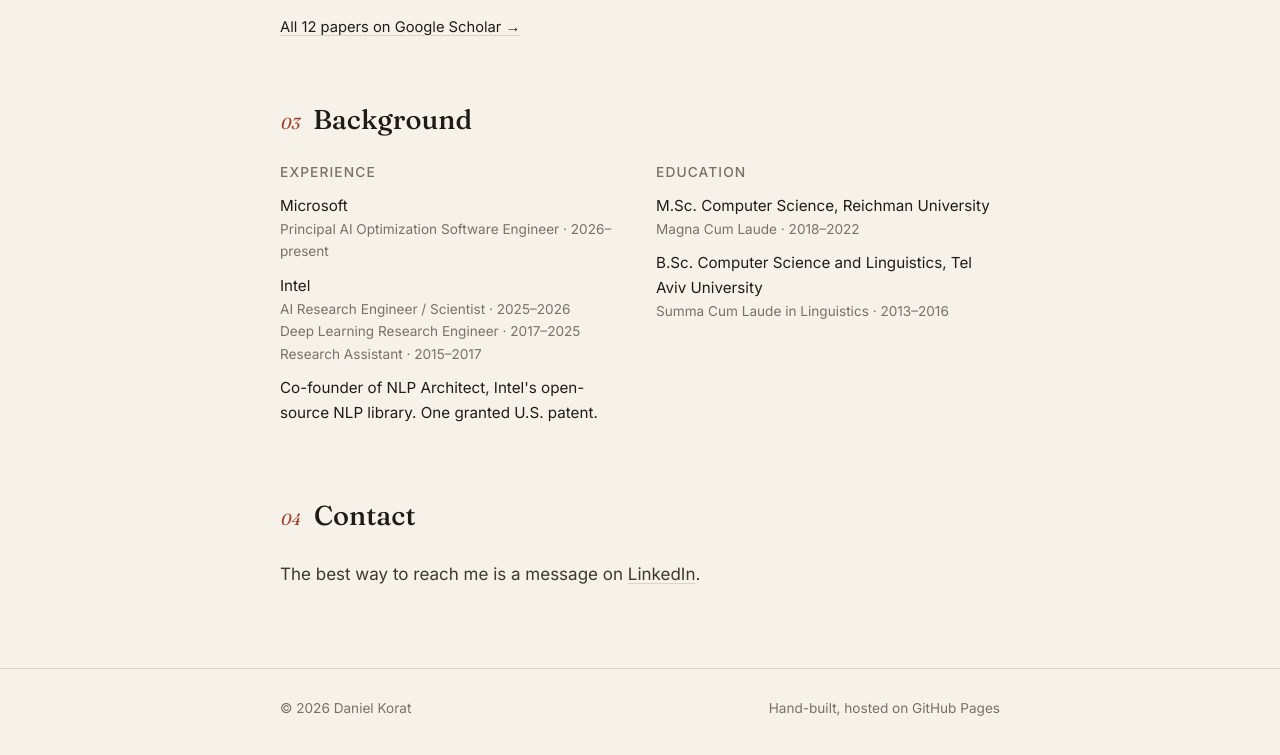
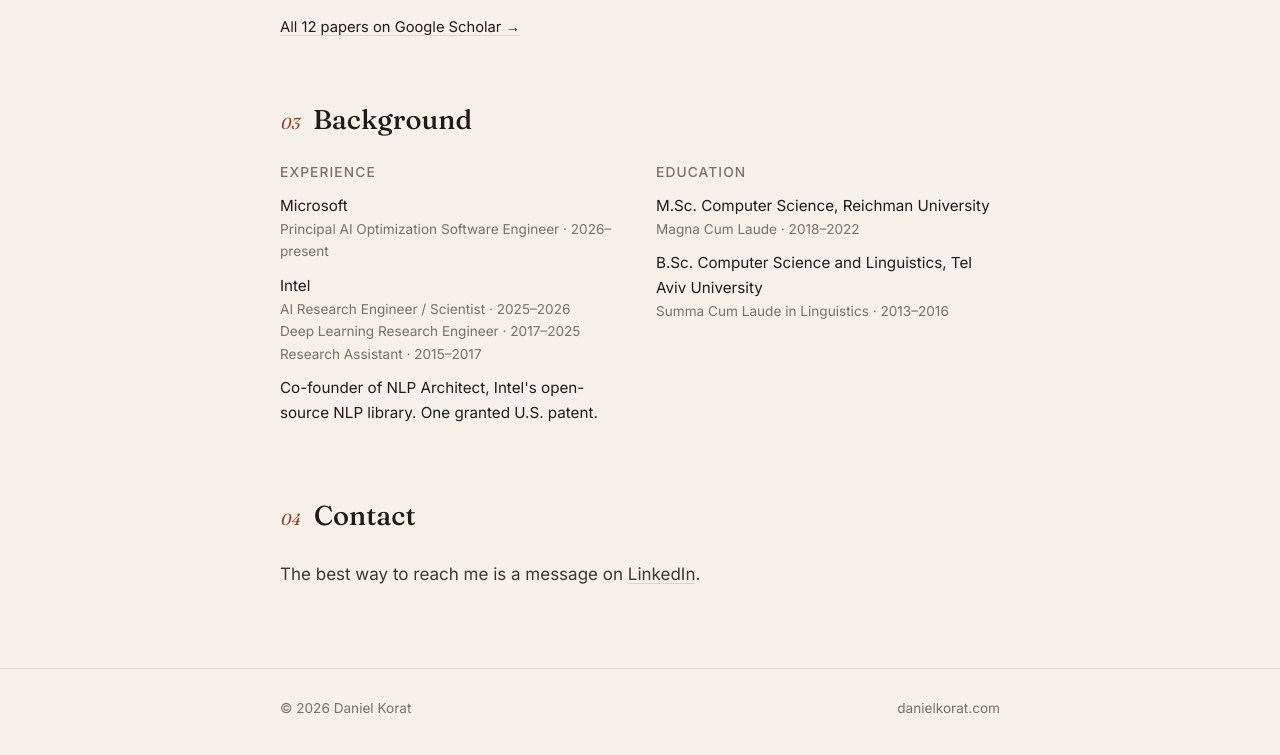
Before and after one commit to danielkorat/danielkorat.github.io, a plain HTML site: page index.html in a window 1280 px wide. Shown: the part 2293-3048 px from the top of the page. Drawn offline with Linux system fonts and the light colour scheme.

Commit message:
feat(site): serve the site at danielkorat.com

```diff
--- a/index.html
+++ b/index.html
@@ -196,7 +196,7 @@ footer .wrap{display:flex;justify-content:space-between;flex-wrap:wrap;gap:8px}
   </section>
 </main>
 
-<footer><div class="wrap"><span>© 2026 Daniel Korat</span><span>Hand-built, hosted on GitHub Pages</span></div></footer>
+<footer><div class="wrap"><span>© 2026 Daniel Korat</span><span>danielkorat.com</span></div></footer>
 
 
 <script>
```
Also changed, not shown: 2 other files.
